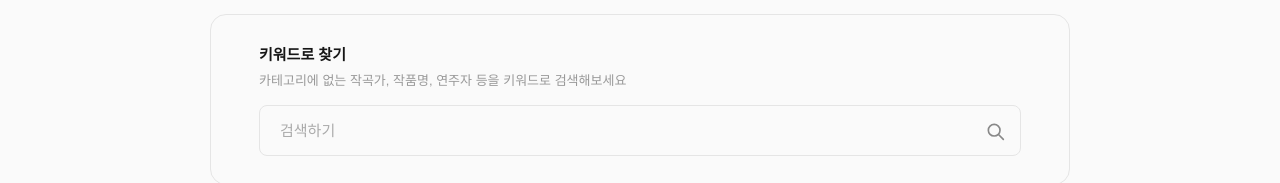
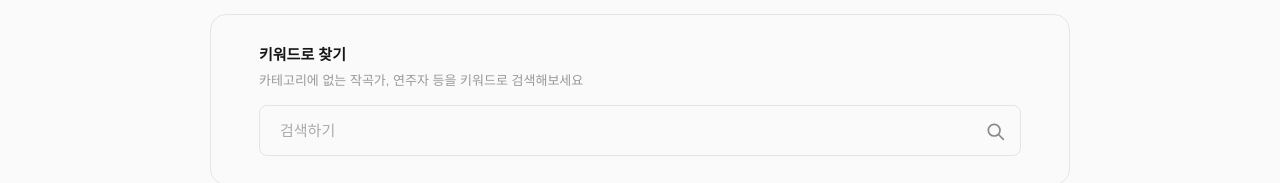
Before and after one commit to sohyerim-dev/Da-Capo, a React (Vite) app: page /concert-info in a window 1280 px wide. Shown: the part 202-385 px from the top of the page. Built offline with nearby package versions, Linux system fonts and the light colour scheme; no server answers; the database is empty; a web font is replaced by a local one.

Commit message:
키워드 찾기 안내 문구 변경

```diff
--- a/src/pages/concerts-info/ConcertInfoList.tsx
+++ b/src/pages/concerts-info/ConcertInfoList.tsx
@@ -41,7 +41,7 @@ export default function ConcertInfoList() {
         {/* 검색 영역 카드 */}
         <div className="concert-info__search-area">
           <p className="concert-info__search-area-title">키워드로 찾기</p>
-          <p className="concert-info__search-area-desc">카테고리에 없는 작곡가, 작품명, 연주자 등을 키워드로 검색해보세요</p>
+          <p className="concert-info__search-area-desc">카테고리에 없는 작곡가, 연주자 등을 키워드로 검색해보세요</p>
           <div className="concert-info__search">
             <input
               type="text"
```
